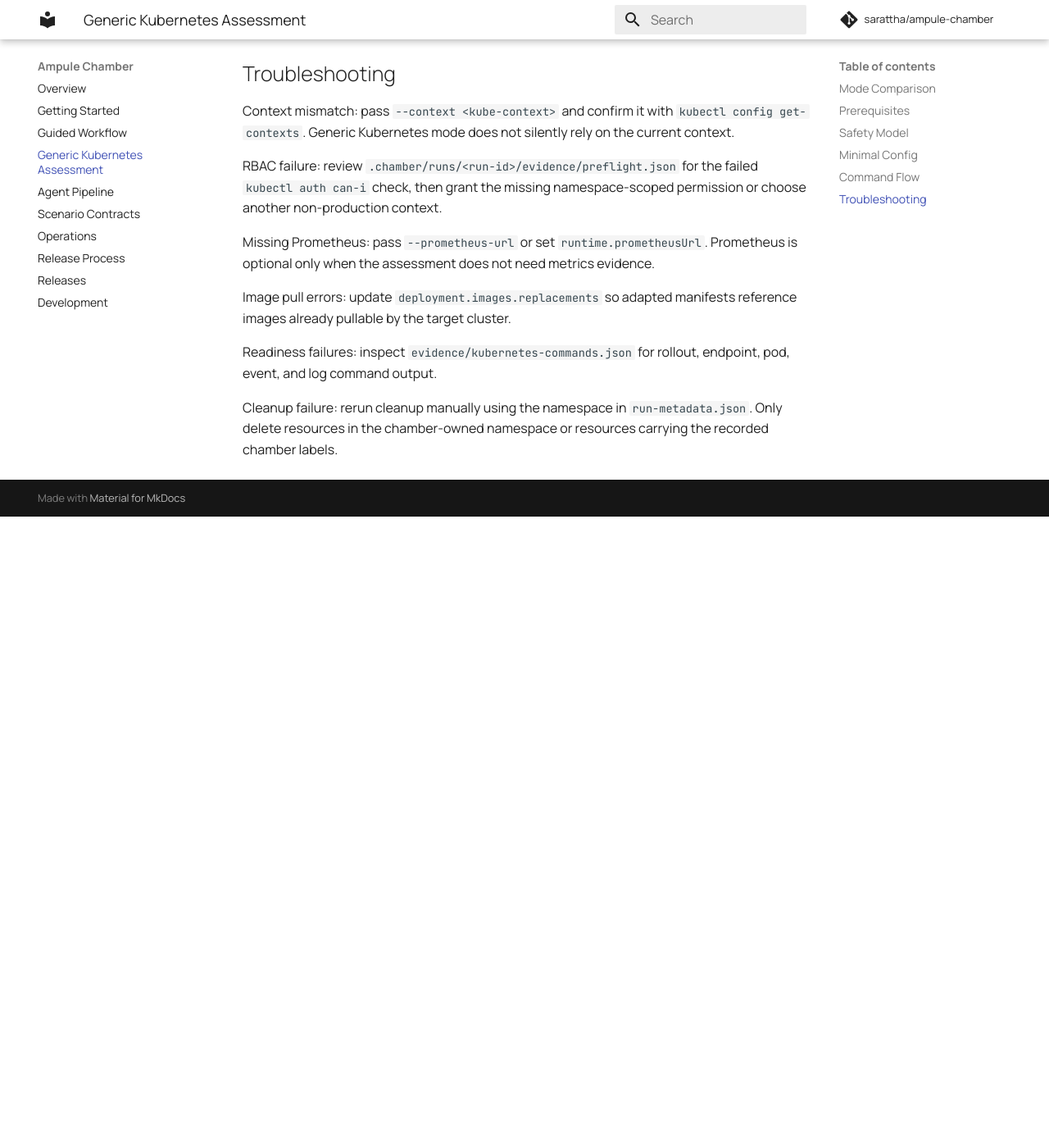
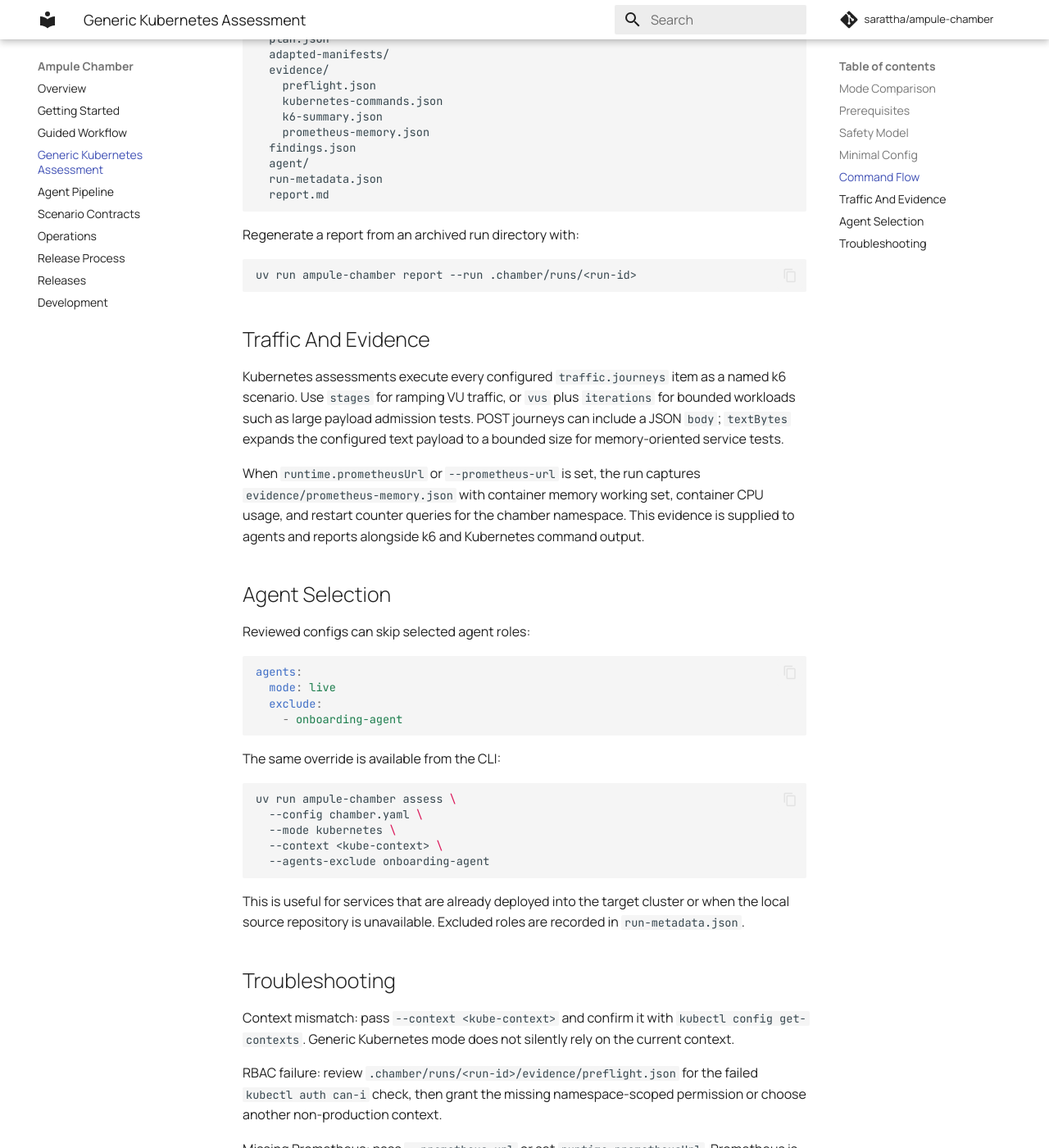
Before and after one commit to sarattha/ampule-chamber, an MkDocs documentation site: the page built from docs/kubernetes-assessment.md, in a window 1280 px wide and 1400 px high, scrolled down 3065 px. Shown: the whole window at 82% size. Built offline with MkDocs 1.6.1 and Material for MkDocs 9.7.7, drawn with Linux system fonts in a browser that asks for light colours; comment, search, counter and statistics services are not loaded; before the commit the page ends 3695 px from its top, so only the background shows below that; some of the changed text lies outside the part shown.

````diff
--- a/docs/kubernetes-assessment.md
+++ b/docs/kubernetes-assessment.md
@@ -75,6 +75,20 @@ traffic:
       method: GET
       path: /health
       expectedStatus: 200
+      stages:
+        - duration: 30s
+          targetVus: 4
+        - duration: 30s
+          targetVus: 0
+    - name: large-payload
+      method: POST
+      path: /translations
+      expectedStatus: 202
+      vus: 1
+      iterations: 3
+      textBytes: 32768
+      body:
+        language_target: th
 runtime:
   provider: kubernetes
   kubernetesContext: <kube-context>
@@ -87,6 +101,8 @@ runtime:
     servicePort: 8080
 agents:
   mode: offline
+  exclude:
+    - onboarding-agent
 ```
 
 Store secrets as environment requirements, not plaintext runtime values:
@@ -131,6 +147,7 @@ The run directory keeps the standard artifact contract:
     preflight.json
     kubernetes-commands.json
     k6-summary.json
+    prometheus-memory.json
   findings.json
   agent/
   run-metadata.json
@@ -142,6 +159,44 @@ Regenerate a report from an archived run directory with:
 ```bash
 uv run ampule-chamber report --run .chamber/runs/<run-id>
 ```
+
+## Traffic And Evidence
+
+Kubernetes assessments execute every configured `traffic.journeys` item as a
+named k6 scenario. Use `stages` for ramping VU traffic, or `vus` plus
+`iterations` for bounded workloads such as large payload admission tests. POST
+journeys can include a JSON `body`; `textBytes` expands the configured text
+payload to a bounded size for memory-oriented service tests.
+
+When `runtime.prometheusUrl` or `--prometheus-url` is set, the run captures
+`evidence/prometheus-memory.json` with container memory working set, container
+CPU usage, and restart counter queries for the chamber namespace. This evidence
+is supplied to agents and reports alongside k6 and Kubernetes command output.
+
+## Agent Selection
+
+Reviewed configs can skip selected agent roles:
+
+```yaml
+agents:
+  mode: live
+  exclude:
+    - onboarding-agent
+```
+
+The same override is available from the CLI:
+
+```bash
+uv run ampule-chamber assess \
+  --config chamber.yaml \
+  --mode kubernetes \
+  --context <kube-context> \
+  --agents-exclude onboarding-agent
+```
+
+This is useful for services that are already deployed into the target cluster
+or when the local source repository is unavailable. Excluded roles are recorded
+in `run-metadata.json`.
 
 ## Troubleshooting
 
--- a/pyproject.toml
+++ b/pyproject.toml
@@ -4,7 +4,7 @@ build-backend = "uv_build"
 
 [project]
 name = "ampule-chamber"
-version = "1.1.0"
+version = "1.2.0"
 description = "Production-ready agent-driven reliability testing chamber for Kubernetes services."
 readme = "README.md"
 requires-python = ">=3.11"
````
Also changed, not shown: CHANGELOG.md (+23 -0 lines), README.md (+10 -5 lines), docs/agent-pipeline.md (+27 -1 lines), docs/index.md (+7 -5 lines), docs/internal/phases/phase-13-one-command-assessment/ExecPlan.md (+10 -0 lines), docs/releases.md (+15 -0 lines), docs/scenarios.md (+3 -0 lines), 3 other files.
